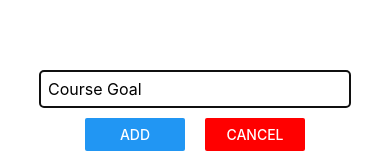
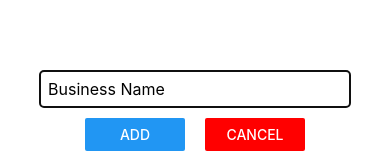
Before and after one commit to hoshimotao/rn-complete-guide, a React Native app: screen / in a window 390 px wide. Both pictures are taken after a click on the button "ADD NEW BUSINESS". Shown: the part 322-482 px from the top of the page. Built offline with nearby package versions, Linux system fonts and the light colour scheme.

Commit message:
add debug notes to README

```diff
--- a/App.js
+++ b/App.js
@@ -1,46 +1,54 @@
 import React, {useState} from 'react';
-import {
-  StyleSheet,
-  View,
-  Button,
-  FlatList,
-} from 'react-native';
+import {StyleSheet, View, Button, FlatList} from 'react-native';
 import GoalItem from './components/GoalItem';
 import GoalInput from './components/GoalInput';
 
 export default function App () {
   const [courseGoals, setCourseGoals] = useState ([]);
-  const [isAddMode, setIsAddMode] = useState(false);
+  const [isAddMode, setIsAddMode] = useState (false);
 
   const addGoalHandler = goalTitle => {
+    if (goalTitle.length === 0) {
+      return;
+    }
+
     setCourseGoals (currentGoals => [
       ...currentGoals,
       {id: Math.random ().toString (), value: goalTitle},
     ]);
 
-    setIsAddMode(false);
+    setIsAddMode (false);
   };
 
   const cancelAdditionGoalHandler = () => {
-    setIsAddMode(false);
+    setIsAddMode (false);
+  };
 
-  }
-
-  const removeGoalHandler = goalId =>{
-    setCourseGoals(currentGoals => {
-      console.log(currentGoals)
-      return currentGoals.filter((goal) => goal.id !== goalId)
-    })
-  }
+  const removeGoalHandler = goalId => {
+    setCourseGoals (currentGoals => {
+      console.log ("DELETING" + goalId);
+      return currentGoals.filter (goal => goal.id !== goalId);
+    });
+  };
 
   return (
     <View style={styles.screen}>
-      <Button title="Add new business" onPress={() => setIsAddMode(true)} />
-      <GoalInput visible={isAddMode} onAddGoal={addGoalHandler} onCancel={cancelAdditionGoalHandler} />
+      <Button title="Add new business" onPress={() => setIsAddMode (true)} />
+      <GoalInput
+        visible={isAddMode}
+        onAddGoal={addGoalHandler}
+        onCancel={cancelAdditionGoalHandler}
+      />
       <FlatList
         keyExtractor={(item, index) => item.id}
         data={courseGoals}
-        renderItem={itemData => <GoalItem id= {itemData.item.id} onDelete={removeGoalHandler} title={itemData.item.value} />}
+        renderItem={itemData => (
+          <GoalItem
+            id={itemData.item.id}
+            onDelete={removeGoalHandler}
+            title={itemData.item.value}
+          />
+        )}
       />
     </View>
   );
--- a/components/GoalInput.js
+++ b/components/GoalInput.js
@@ -23,7 +23,7 @@ const GoalInput = props => {
       <View style={styles.inputContainer}>
         {/* <Text> Goals </Text> */}
         <TextInput
-          placeholder="Course Goal"
+          placeholder="Business Name"
           style={styles.input}
           onChangeText={goalInputHandler}
           value={enteredGoal}
```
Also changed, not shown: 1 other file (tests, documents, lock files or other folders).
